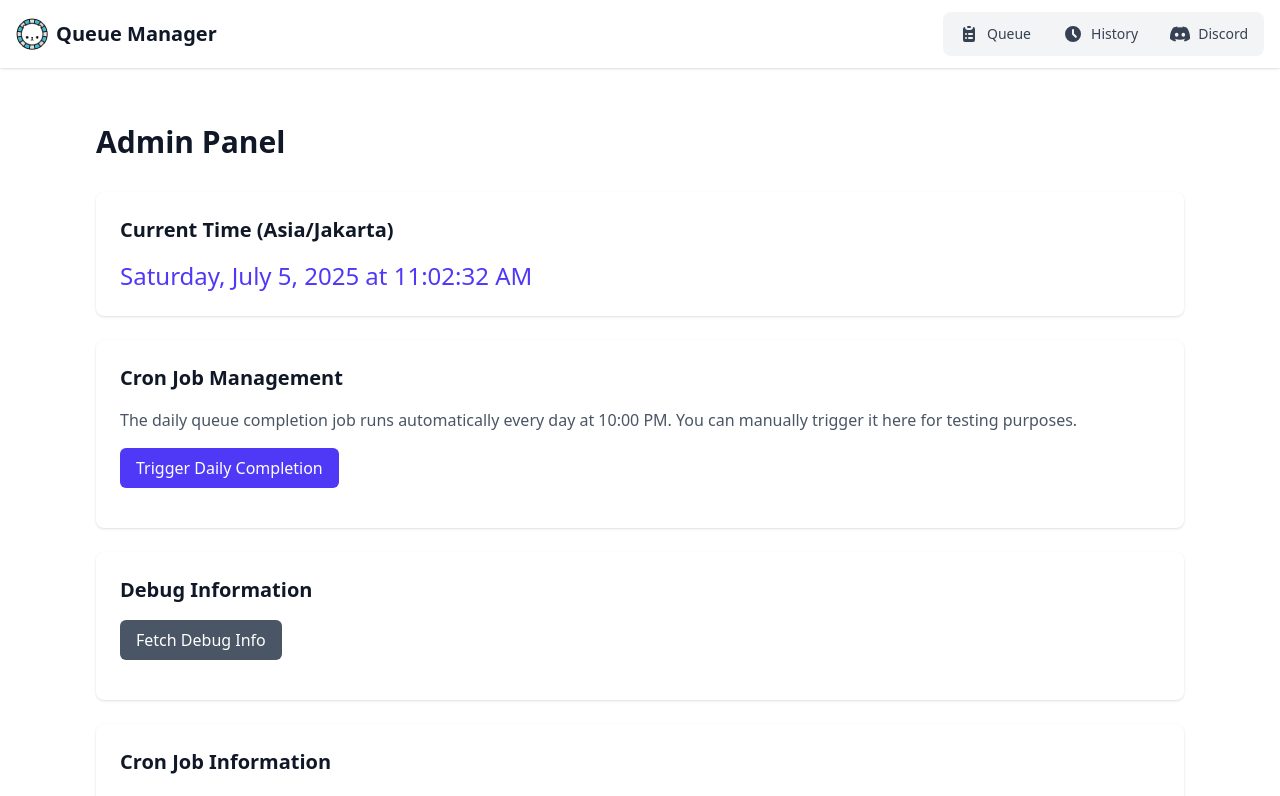
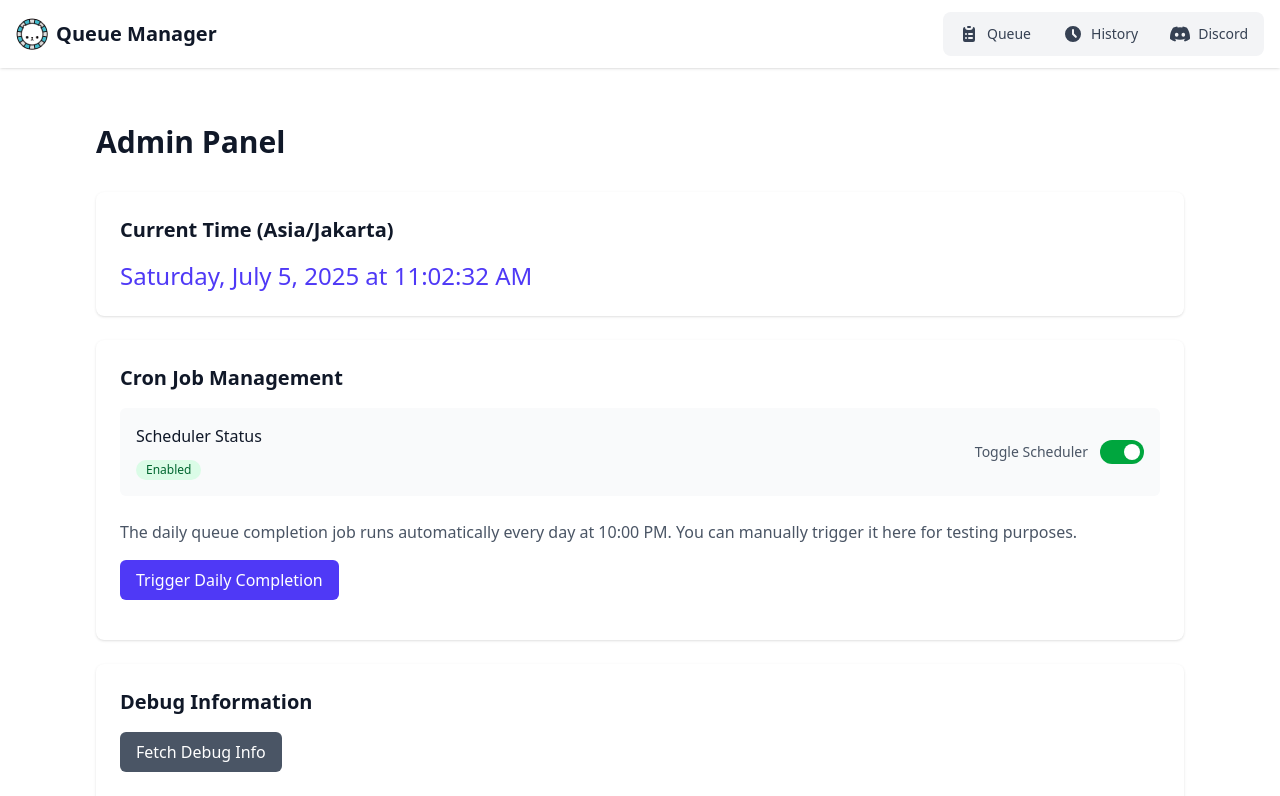
Before and after one commit to Takane42/maimai-queue, a Next.js app: page /admin in a window 1280 px wide. Shown: the top 796 px of the page. Built offline with nearby package versions, Linux system fonts and the light colour scheme; no server answers; the database is empty.

Commit message:
Feat: Add toggle button for cron job

```diff
--- a/src/app/admin/page.js
+++ b/src/app/admin/page.js
@@ -7,6 +7,8 @@ export default function AdminPage() {
   const [debugInfo, setDebugInfo] = useState(null);
   const [currentTime, setCurrentTime] = useState(null);
   const [isLoading, setIsLoading] = useState(false);
+  const [schedulerStatus, setSchedulerStatus] = useState(null);
+  const [schedulerLoading, setSchedulerLoading] = useState(false);
 
   // Update time every second
   useEffect(() => {
@@ -32,6 +34,47 @@ export default function AdminPage() {
 
     return () => clearInterval(interval);
   }, []);
+
+  // Fetch scheduler status on component mount
+  useEffect(() => {
+    fetchSchedulerStatus();
+  }, []);
+
+  const fetchSchedulerStatus = async () => {
+    try {
+      const response = await fetch('/api/scheduler');
+      const data = await response.json();
+      setSchedulerStatus(data);
+    } catch (error) {
+      console.error('Error fetching scheduler status:', error);
+    }
+  };
+
+  const toggleScheduler = async () => {
+    if (schedulerLoading) return;
+
+    setSchedulerLoading(true);
+    const action = schedulerStatus?.isEnabled ? 'disable' : 'enable';
+
+    try {
+      const response = await fetch('/api/scheduler', {
+        method: 'POST',
+        headers: {
+          'Content-Type': 'application/json',
+        },
+        body: JSON.stringify({ action })
+      });
+
+      const result = await response.json();
+      if (result.success) {
+        await fetchSchedulerStatus(); // Refresh status
+      }
+    } catch (error) {
+      console.error('Error toggling scheduler:', error);
+    } finally {
+      setSchedulerLoading(false);
+    }
+  };
 
   const triggerDailyCompletion = async () => {
     setIsLoading(true);
@@ -87,6 +130,57 @@ export default function AdminPage() {
         <h2 className="text-xl font-semibold text-gray-900 dark:text-white mb-4">
           Cron Job Management
         </h2>
+
+        {/* Scheduler Status */}
+        <div className="mb-6 p-4 bg-gray-50 dark:bg-gray-900 rounded-md">
+          <div className="flex items-center justify-between">
+            <div>
+              <h3 className="font-medium text-gray-900 dark:text-white mb-2">Scheduler Status</h3>
+              {schedulerStatus ? (
+                <div>
+                  <span className={`inline-flex items-center px-2.5 py-0.5 rounded-full text-xs font-medium ${
+                    schedulerStatus.isEnabled
+                      ? 'bg-green-100 text-green-800 dark:bg-green-900/30 dark:text-green-300'
+                      : 'bg-red-100 text-red-800 dark:bg-red-900/30 dark:text-red-300'
+                  }`}>
+                    {schedulerStatus.isEnabled ? 'Enabled' : 'Disabled'}
+                  </span>
+                  {schedulerStatus.lastToggleTime && (
+                    <p className="text-sm text-gray-500 dark:text-gray-400 mt-1">
+                      Last toggled: {new Date(schedulerStatus.lastToggleTime).toLocaleString()}
+                    </p>
+                  )}
+                </div>
+              ) : (
+                <p className="text-gray-500 dark:text-gray-400">Loading scheduler status...</p>
+              )}
+            </div>
+
+            {/* Toggle Switch */}
+            {schedulerStatus && (
+              <div className="flex items-center">
+                <span className="text-sm text-gray-600 dark:text-gray-400 mr-3">
+                  {schedulerLoading ? 'Updating...' : 'Toggle Scheduler'}
+                </span>
+                <button
+                  onClick={toggleScheduler}
+                  disabled={schedulerLoading}
+                  className={`relative inline-flex h-6 w-11 items-center rounded-full transition-colors focus:outline-none focus:ring-2 focus:ring-indigo-500 focus:ring-offset-2 dark:focus:ring-offset-gray-800 ${
+                    schedulerStatus.isEnabled
+                      ? 'bg-green-600 dark:bg-green-500'
+                      : 'bg-gray-200 dark:bg-gray-700'
+                  } ${schedulerLoading ? 'opacity-50 cursor-not-allowed' : 'cursor-pointer'}`}
+                >
+                  <span
+                    className={`inline-block h-4 w-4 transform rounded-full bg-white transition-transform ${
+                      schedulerStatus.isEnabled ? 'translate-x-6' : 'translate-x-1'
+                    }`}
+                  />
+                </button>
+              </div>
+            )}
+          </div>
+        </div>
 
         <div className="mb-4">
           <p className="text-gray-600 dark:text-gray-300 mb-4">
@@ -177,7 +271,13 @@ export default function AdminPage() {
 
           <div>
             <h3 className="font-medium text-gray-900 dark:text-white mb-2">Status</h3>
-            <p className="text-green-600 dark:text-green-400">Active</p>
+            <p className={`${
+              schedulerStatus?.isEnabled
+                ? 'text-green-600 dark:text-green-400'
+                : 'text-red-600 dark:text-red-400'
+            }`}>
+              {schedulerStatus?.isEnabled ? 'Active' : 'Disabled'}
+            </p>
           </div>
         </div>
       </div>
--- /dev/null
+++ b/src/app/api/scheduler/route.js
@@ -0,0 +1,67 @@
+import { NextResponse } from 'next/server';
+import { enableScheduler, disableScheduler, getSchedulerStatus } from '../../../lib/scheduler';
+
+// Global variable to track scheduler state
+let schedulerState = {
+  isEnabled: true,
+  lastToggleTime: null
+};
+
+// GET endpoint to check scheduler status
+export async function GET() {
+  try {
+    const status = getSchedulerStatus();
+    return NextResponse.json({
+      isEnabled: schedulerState.isEnabled,
+      lastToggleTime: schedulerState.lastToggleTime,
+      status: schedulerState.isEnabled ? 'active' : 'disabled',
+      schedulerInfo: status
+    });
+  } catch (error) {
+    console.error('Error getting scheduler status:', error);
+    return NextResponse.json(
+      { error: 'Failed to get scheduler status' },
+      { status: 500 }
+    );
+  }
+}
+
+// POST endpoint to enable/disable scheduler
+export async function POST(request) {
+  try {
+    const { action } = await request.json();
+
+    if (!['enable', 'disable'].includes(action)) {
+      return NextResponse.json(
+        { error: 'Invalid action. Use "enable" or "disable"' },
+        { status: 400 }
+      );
+    }
+
+    const wasEnabled = schedulerState.isEnabled;
+    schedulerState.isEnabled = action === 'enable';
+    schedulerState.lastToggleTime = new Date().toISOString();
+
+    // Actually enable/disable the scheduler
+    if (action === 'enable') {
+      enableScheduler();
+    } else {
+      disableScheduler();
+    }
+
+    return NextResponse.json({
+      success: true,
+      action: action,
+      previousState: wasEnabled ? 'enabled' : 'disabled',
+      currentState: schedulerState.isEnabled ? 'enabled' : 'disabled',
+      timestamp: schedulerState.lastToggleTime,
+      message: `Scheduler ${action}d successfully`
+    });
+  } catch (error) {
+    console.error('Error toggling scheduler:', error);
+    return NextResponse.json(
+      { error: 'Failed to toggle scheduler' },
+      { status: 500 }
+    );
+  }
+}
```
Also changed, not shown: src/lib/scheduler.js.
